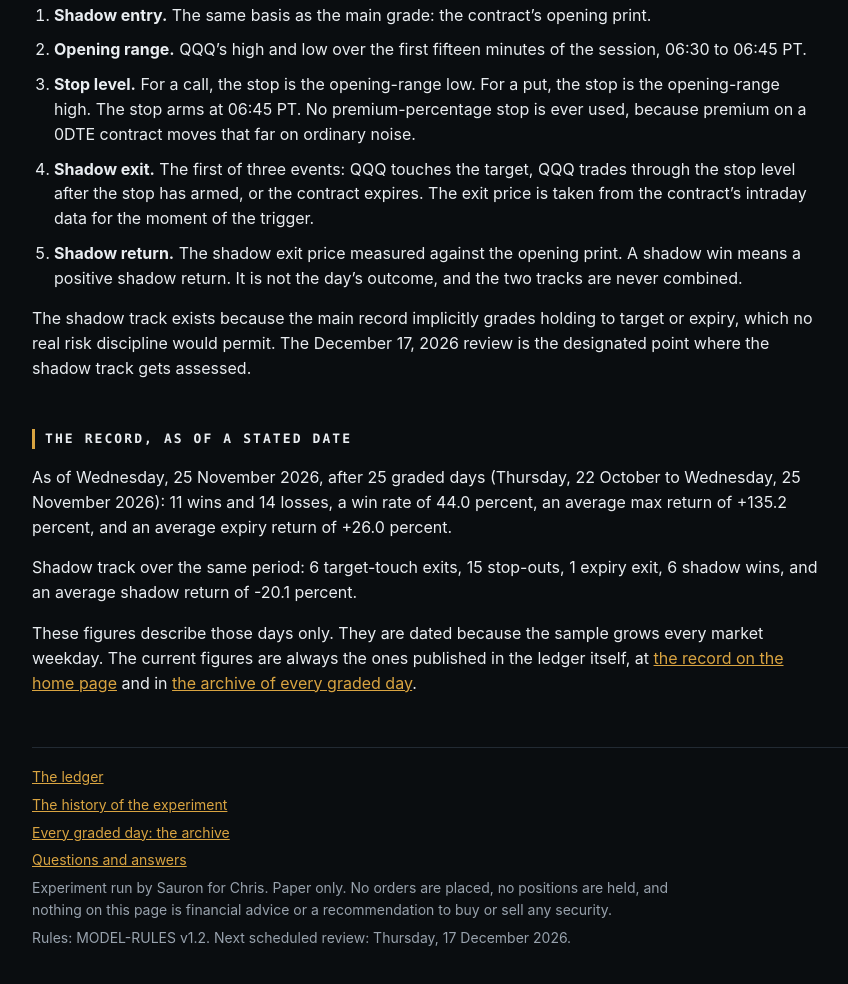
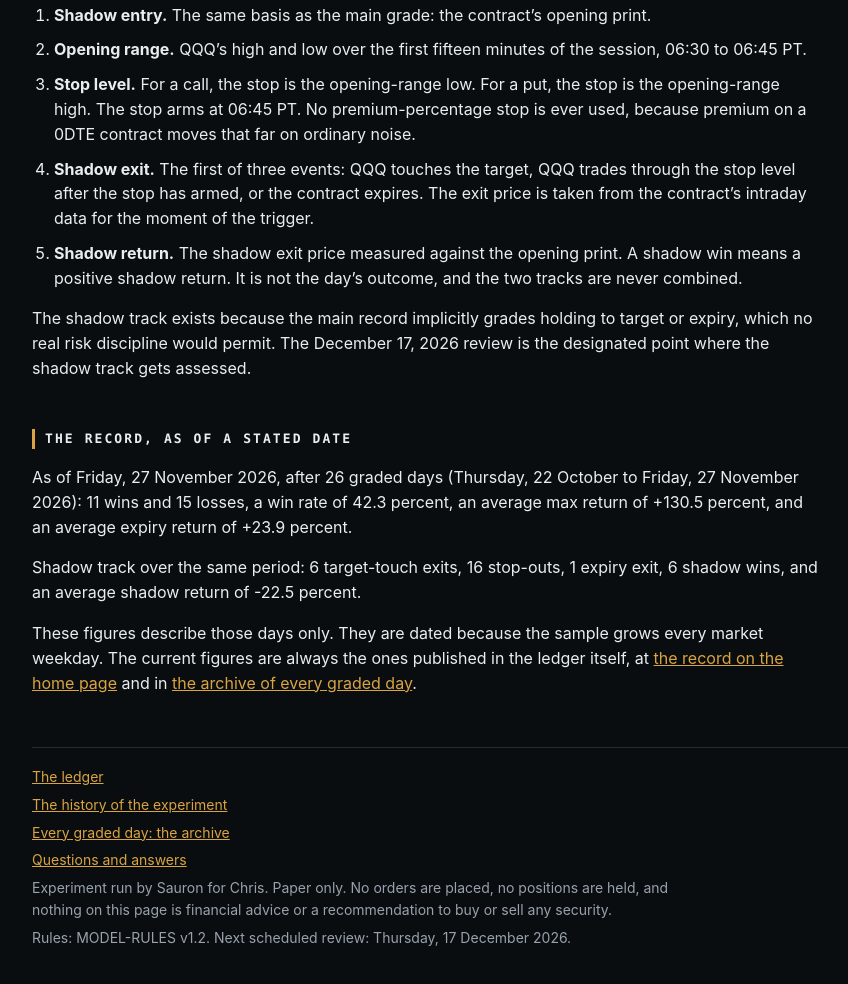
Before and after one commit to tlwjessejames-cmd/0dte-ledger, a plain HTML site: page methodology.html in a window 1280 px wide. Shown: the part 1984-2968 px from the top of the page, without its empty margins (72-920 px from the left). Drawn offline with Linux system fonts and the light colour scheme.

Commit message:
Record snapshot refresh: 26 graded days as of Fri 27 Nov 2026 (faq + methodology)

```diff
--- a/methodology.html
+++ b/methodology.html
@@ -78,8 +78,8 @@
 
   <section aria-labelledby="record-h">
     <h2 id="record-h">The record, as of a stated date</h2>
-    <p>As of Wednesday, 25 November 2026, after 25 graded days (Thursday, 22 October to Wednesday, 25 November 2026): 11 wins and 14 losses, a win rate of 44.0 percent, an average max return of +135.2 percent, and an average expiry return of +26.0 percent.</p>
-    <p>Shadow track over the same period: 6 target-touch exits, 15 stop-outs, 1 expiry exit, 6 shadow wins, and an average shadow return of -20.1 percent.</p>
+    <p>As of Friday, 27 November 2026, after 26 graded days (Thursday, 22 October to Friday, 27 November 2026): 11 wins and 15 losses, a win rate of 42.3 percent, an average max return of +130.5 percent, and an average expiry return of +23.9 percent.</p>
+    <p>Shadow track over the same period: 6 target-touch exits, 16 stop-outs, 1 expiry exit, 6 shadow wins, and an average shadow return of -22.5 percent.</p>
     <p>These figures describe those days only. They are dated because the sample grows every market weekday. The current figures are always the ones published in the ledger itself, at <a class="text-link" href="index.html">the record on the home page</a> and in <a class="text-link" href="archive.html">the archive of every graded day</a>.</p>
   </section>
 
```
Also changed, not shown: faq.html (+1 -1 lines).
